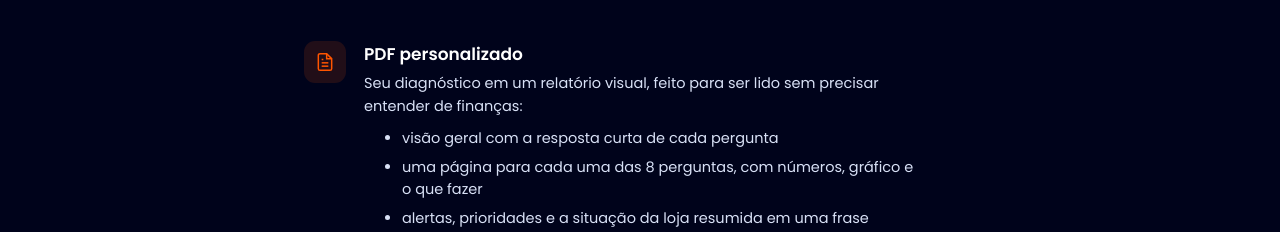
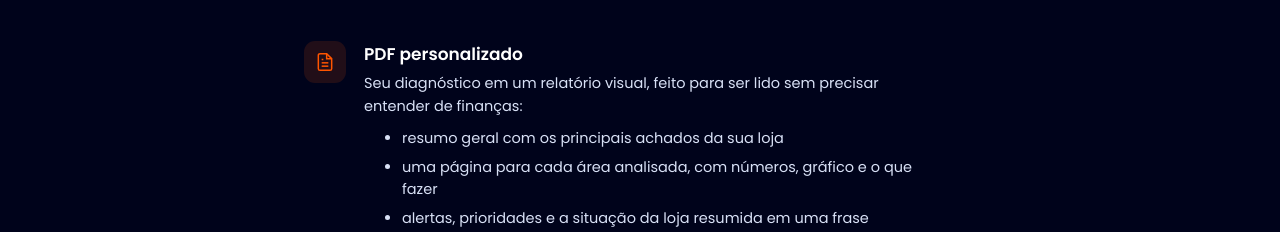
Before and after one commit to labpurplecat/site, a plain HTML site: page index.html in a window 1280 px wide. Shown: the part 7208-7440 px from the top of the page. Drawn offline with Linux system fonts and the light colour scheme.

Commit message:
Update index.html

```diff
--- a/index.html
+++ b/index.html
@@ -630,8 +630,8 @@
           <h3>PDF personalizado</h3>
           <p>Seu diagnóstico em um relatório visual, feito para ser lido sem precisar entender de finanças:</p>
           <ul class="lista-simples">
-            <li>visão geral com a resposta curta de cada pergunta</li>
-            <li>uma página para cada uma das 8 perguntas, com números, gráfico e o que fazer</li>
+            <li>resumo geral com os principais achados da sua loja</li>
+            <li>uma página para cada área analisada, com números, gráfico e o que fazer</li>
             <li>alertas, prioridades e a situação da loja resumida em uma frase</li>
             <li>notas da análise: o que foi analisado, com quais dados, e os termos explicados</li>
           </ul>
```
